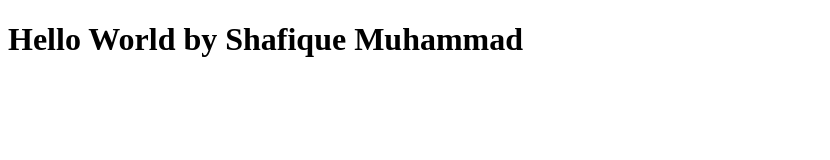
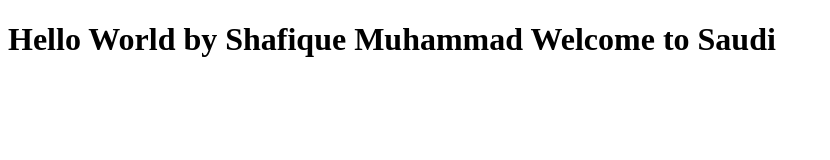
Before and after one commit to ShafiqueMuhammad/Bootcamp2020Saudi, a plain HTML site: page index.html in a window 1280 px wide. Shown: the whole page, without its empty margins (0-830 px from the left). Drawn offline with Linux system fonts and the light colour scheme.

Commit message:
Update index.html

```diff
--- a/index.html
+++ b/index.html
@@ -6,6 +6,6 @@
     <title>Document</title>
 </head>
 <body>
-    <h1>Hello World by Shafique Muhammad</h1>
+    <h1>Hello World by Shafique Muhammad Welcome to Saudi</h1>
 </body>
 </html>
```
